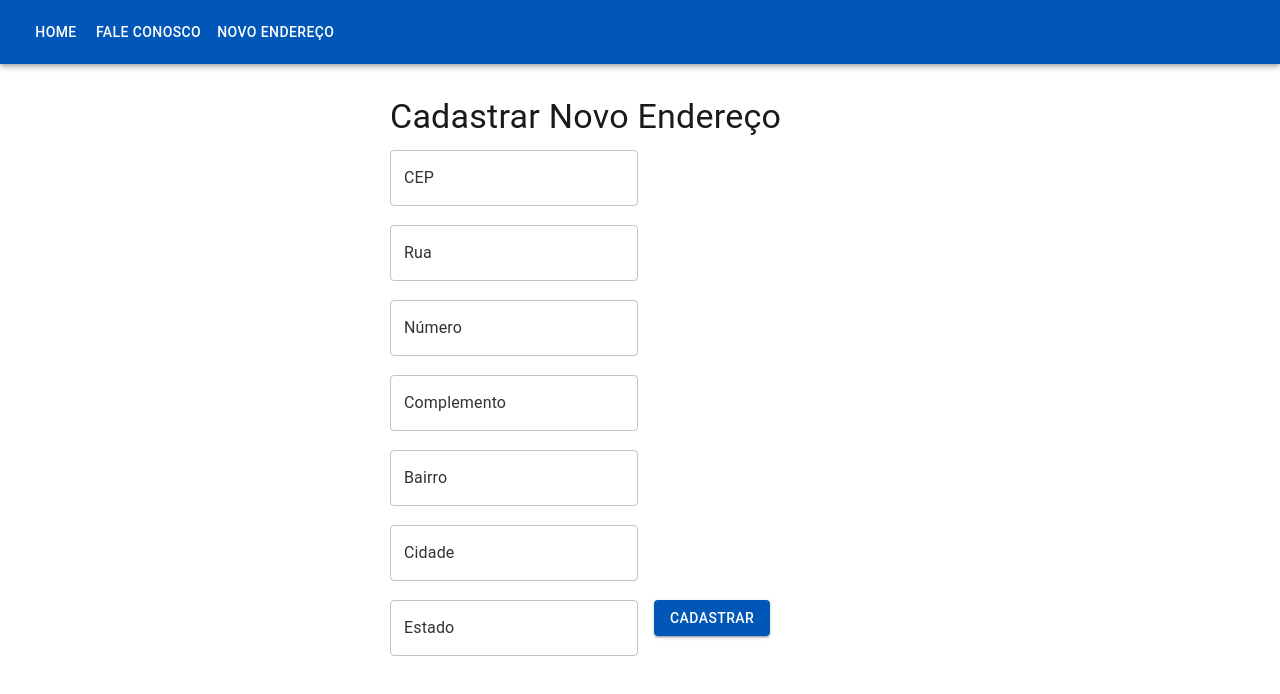
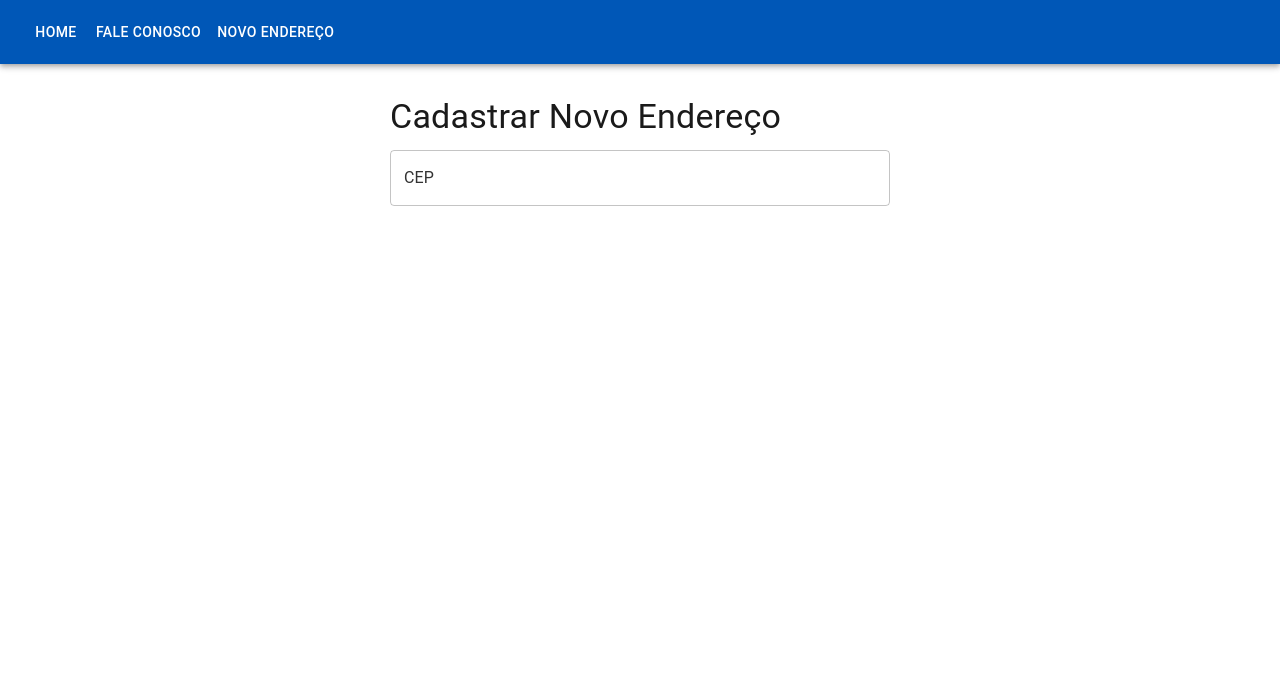
Before and after one commit to deividmarques/estudos-ia, a React (Vite) app: page /novo-endereco in a window 1280 px wide. Shown: the top 694 px of the page. Built offline with nearby package versions, Linux system fonts and the light colour scheme.

Commit message:
integrating api from correios and apply validation, error messages and loading

```diff
--- /dev/null
+++ b/src/components/useBuscaCep.ts
@@ -0,0 +1,52 @@
+import { useState, useEffect } from 'react';
+
+export interface Endereco {
+  cep: string;
+  logradouro: string;
+  complemento: string;
+  bairro: string;
+  localidade: string;
+  uf: string;
+  erro?: boolean;
+}
+
+export function useBuscaCep(cep: string) {
+  const [endereco, setEndereco] = useState<Endereco | null>(null);
+  const [loading, setLoading] = useState(false);
+  const [error, setError] = useState<string | null>(null);
+
+  useEffect(() => {
+    const onlyDigits = cep.replace(/\D/g, '');
+    if (onlyDigits.length !== 8) {
+      setEndereco(null);
+      setError(null);
+      setLoading(false);
+      return;
+    }
+    setLoading(true);
+    setError(null);
+    setEndereco(null);
+    fetch(`https://viacep.com.br/ws/${onlyDigits}/json/`)
+      .then(res => {
+        if (!res.ok) {
+          throw new Error('Erro de conexão com o serviço de CEP');
+        }
+        return res.json();
+      })
+      .then((data: Endereco) => {
+        if (data.erro) {
+          setError('CEP não encontrado. Verifique e tente novamente.');
+          setEndereco(null);
+        } else {
+          setEndereco(data);
+        }
+      })
+      .catch((err) => {
+        setError('Erro ao buscar CEP. Tente novamente mais tarde.');
+        setEndereco(null);
+      })
+      .finally(() => setLoading(false));
+  }, [cep]);
+
+  return { endereco, loading, error };
+}
--- a/src/pages/NovoEndereco.tsx
+++ b/src/pages/NovoEndereco.tsx
@@ -1,11 +1,24 @@
 import React from 'react';
-import { Box, Typography, TextField, Button } from '@mui/material';
-import Grid from '@mui/material/Grid';
-import { Formik, Form, Field, ErrorMessage } from 'formik';
+import { Box, Typography, TextField, Button, Stack, CircularProgress } from '@mui/material';
+import { Formik, Form, Field, ErrorMessage, FormikHelpers } from 'formik';
 import * as Yup from 'yup';
+import { useBuscaCep } from '../components/useBuscaCep';
+
+// Tipagem explícita dos valores do formulário
+interface EnderecoFormValues {
+  cep: string;
+  rua: string;
+  numero: string;
+  complemento: string;
+  bairro: string;
+  cidade: string;
+  estado: string;
+}
 
 const validationSchema = Yup.object({
-  cep: Yup.string().required('CEP obrigatório'),
+  cep: Yup.string()
+    .matches(/^\d{8}$/, 'CEP deve ter 8 dígitos numéricos')
+    .required('CEP obrigatório'),
   rua: Yup.string().required('Rua obrigatória'),
   numero: Yup.string().required('Número obrigatório'),
   complemento: Yup.string(),
@@ -18,30 +31,68 @@ const NovoEndereco: React.FC = () => {
   return (
     <Box maxWidth={500} mx="auto" mt={4}>
       <Typography variant="h4" gutterBottom>Cadastrar Novo Endereço</Typography>
-      <Formik
+      <Formik<EnderecoFormValues>
         initialValues={{
           cep: '', rua: '', numero: '', complemento: '', bairro: '', cidade: '', estado: ''
         }}
         validationSchema={validationSchema}
-        onSubmit={(values, { resetForm }) => {
+        onSubmit={(values, { resetForm }: FormikHelpers<EnderecoFormValues>) => {
           console.log('Endereço cadastrado com sucesso!', values);
           resetForm();
         }}
       >
-        {({ errors, touched }) => (
+        {({ errors, touched, setFieldValue, values }) => {
+          const { endereco, loading, error: cepError } = useBuscaCep(values.cep);
+
+          React.useEffect(() => {
+            if (endereco) {
+              setFieldValue('rua', endereco.logradouro || '');
+              setFieldValue('bairro', endereco.bairro || '');
+              setFieldValue('cidade', endereco.localidade || '');
+              setFieldValue('estado', endereco.uf || '');
+              setFieldValue('complemento', endereco.complemento || '');
+            }
+          }, [endereco, setFieldValue]);
+
+          return (
             <Form autoComplete="off">
-            <Grid container spacing={2}>
-              <Grid item xs={12} sm={4}>
+              <Stack spacing={2}>
                 <Field
                   as={TextField}
                   label="CEP"
                   name="cep"
                   fullWidth
-                  error={touched.cep && !!errors.cep}
+                  type="text"
+                  inputProps={{ maxLength: 8, inputMode: 'numeric', pattern: '[0-9]*' }}
+                  error={Boolean((touched.cep && errors.cep) || cepError)}
+                  aria-invalid={Boolean((touched.cep && errors.cep) || cepError)}
+                  aria-describedby="cep-helper-text"
                   helperText={<ErrorMessage name="cep" />}
                 />
-              </Grid>
-              <Grid item xs={12} sm={8}>
+                {cepError && (
+                  <Typography
+                    id="cep-helper-text"
+                    color="error"
+                    variant="body2"
+                    role="alert"
+                    tabIndex={0}
+                    sx={{ mt: -1, mb: 1 }}
+                  >
+                    {cepError}
+                  </Typography>
+                )}
+                {/* Loading visual para busca de CEP */}
+                {loading && values.cep.replace(/\D/g, '').length === 8 && !cepError && (
+                  <Box display="flex" alignItems="center" gap={1}>
+                    <CircularProgress size={20} color="primary" aria-label="Carregando" />
+                    <Typography variant="body2" color="text.secondary" role="status" aria-live="polite">
+                      Buscando endereço pelo CEP...
+                    </Typography>
+                  </Box>
+                )}
+                {/* Exibe os demais campos SOMENTE se o endereço foi retornado com sucesso */}
+                {endereco && !cepError && !loading && (
+                  <>
                     <Field
                       as={TextField}
                       label="Rua"
@@ -50,8 +101,7 @@ const NovoEndereco: React.FC = () => {
                       error={touched.rua && !!errors.rua}
                       helperText={<ErrorMessage name="rua" />}
                     />
-              </Grid>
-              <Grid item xs={12} sm={4}>
+                    <Box display="flex" gap={2}>
                       <Field
                         as={TextField}
                         label="Número"
@@ -60,8 +110,6 @@ const NovoEndereco: React.FC = () => {
                         error={touched.numero && !!errors.numero}
                         helperText={<ErrorMessage name="numero" />}
                       />
-              </Grid>
-              <Grid item xs={12} sm={8}>
                       <Field
                         as={TextField}
                         label="Complemento"
@@ -70,8 +118,8 @@ const NovoEndereco: React.FC = () => {
                         error={touched.complemento && !!errors.complemento}
                         helperText={<ErrorMessage name="complemento" />}
                       />
-              </Grid>
-              <Grid item xs={12} sm={6}>
+                    </Box>
+                    <Box display="flex" gap={2}>
                       <Field
                         as={TextField}
                         label="Bairro"
@@ -80,8 +128,6 @@ const NovoEndereco: React.FC = () => {
                         error={touched.bairro && !!errors.bairro}
                         helperText={<ErrorMessage name="bairro" />}
                       />
-              </Grid>
-              <Grid item xs={12} sm={6}>
                       <Field
                         as={TextField}
                         label="Cidade"
@@ -90,8 +136,6 @@ const NovoEndereco: React.FC = () => {
                         error={touched.cidade && !!errors.cidade}
                         helperText={<ErrorMessage name="cidade" />}
                       />
-              </Grid>
-              <Grid item xs={12} sm={6}>
                       <Field
                         as={TextField}
                         label="Estado"
@@ -100,13 +144,16 @@ const NovoEndereco: React.FC = () => {
                         error={touched.estado && !!errors.estado}
                         helperText={<ErrorMessage name="estado" />}
                       />
-              </Grid>
-              <Grid item xs={12}>
-                <Button type="submit" variant="contained" color="primary" fullWidth>Cadastrar</Button>
-              </Grid>
-            </Grid>
+                    </Box>
+                    <Button type="submit" variant="contained" color="primary" fullWidth>
+                      Cadastrar
+                    </Button>
+                  </>
+                )}
+              </Stack>
             </Form>
-        )}
+          );
+        }}
       </Formik>
     </Box>
   );
```
Also changed, not shown: package.json (+7 -7 lines), 1 other file (tests, documents, lock files or other folders). Lines whose indentation alone changed are shown as unchanged.
